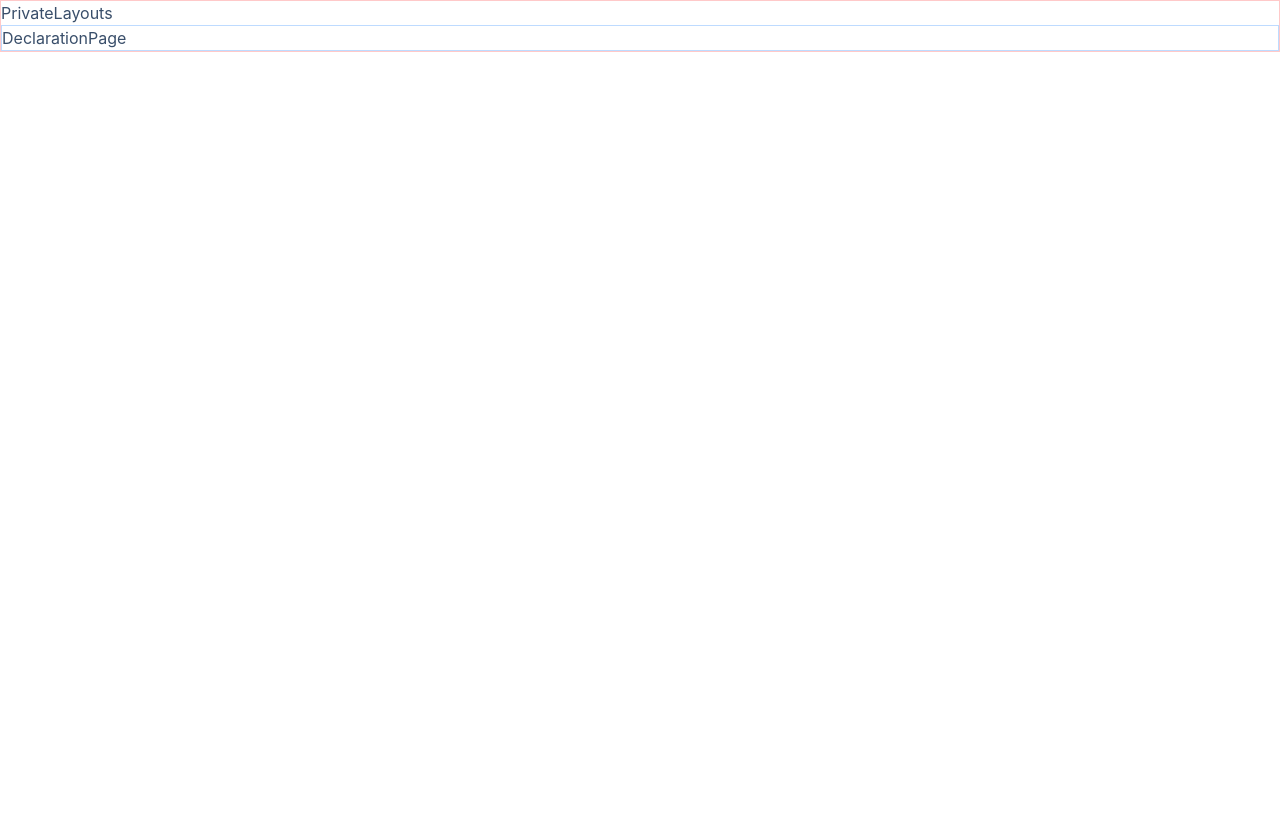
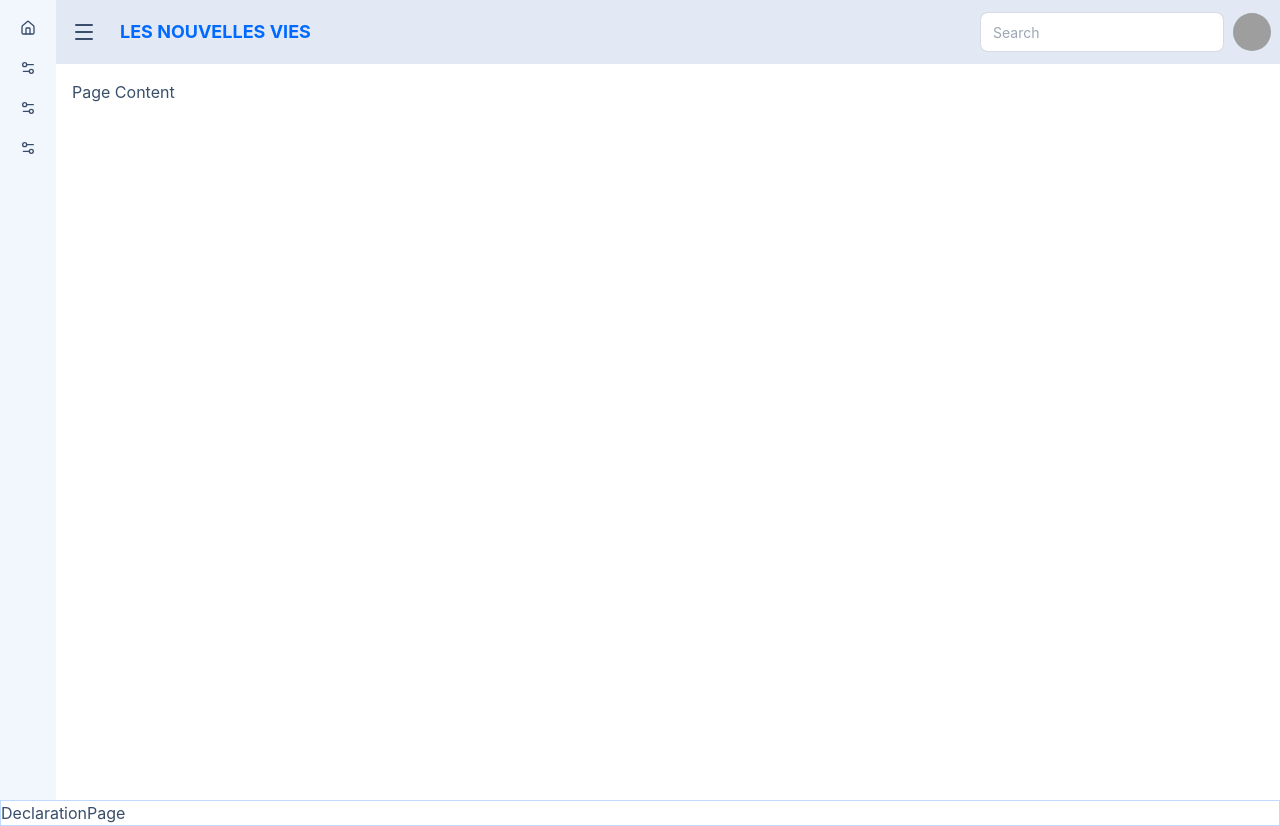
Before and after one commit to sf2356/front-webApp-naissances, a React (Vite) app: page /private/declaration in a window 1280 px wide. Before the commit the page ends 800 px from the top, so only its background shows below. Built offline with nearby package versions, Linux system fonts and the light colour scheme; grey boxes are pictures that could not be loaded.

Commit message:
creation du layout

```diff
--- a/package.json
+++ b/package.json
@@ -11,6 +11,7 @@
   },
   "dependencies": {
     "@tailwindcss/vite": "^4.2.1",
+    "lucide-react": "^0.577.0",
     "react": "^19.2.0",
     "react-dom": "^19.2.0",
     "react-router-dom": "^7.13.1",
--- /dev/null
+++ b/src/Database_JSON/format_data.json
@@ -0,0 +1,46 @@
+[
+  '{{repeat(5, 7)}}',
+  {
+    id: '{{objectId()}}',
+    picture: 'http://placehold.it/32x32',
+    comment: '{{lorem(10, "words")}}',
+    status: '{{random("NEW", "ON_GOING", "VALIDATED")}}',
+    registered: '{{date(new Date(2014, 0, 1), new Date(), "YYYY-MM-ddThh:mm:ss Z")}}',
+    child:{
+		gender: '{{gender()}}',
+        eyeColor: '{{random("blue", "brown", "green")}}',
+        firstName: '{{firstName()}}',
+        lastName: '{{surname()}}',
+        birthDate: '{{date(new Date(2014, 0, 1), new Date(), "YYYY-MM-ddThh:mm:ss Z")}}'
+
+    },
+    firstParent:{
+		gender: '{{gender()}}',
+        eyeColor: '{{random("blue", "brown", "green")}}',
+        firstName: '{{firstName()}}',
+        lastName: '{{surname()}}',
+        birthDate: '{{date(new Date(2014, 0, 1), new Date(), "YYYY-MM-ddThh:mm:ss Z")}}',
+        email: '{{email()}}',
+        phone: '+1 {{phone()}}',
+        address: '{{integer(100, 999)}} {{street()}}, {{city()}}, {{state()}}, {{integer(100, 10000)}}'
+
+    },
+
+    secondParent:{
+		gender: '{{gender()}}',
+        eyeColor: '{{random("blue", "brown", "green")}}',
+        firstName: '{{firstName()}}',
+        lastName: '{{surname()}}',
+        birthDate: '{{date(new Date(2014, 0, 1), new Date(), "YYYY-MM-ddThh:mm:ss Z")}}',
+        email: '{{email()}}',
+        phone: '+1 {{phone()}}',
+        address: '{{integer(100, 999)}} {{street()}}, {{city()}}, {{state()}}, {{integer(100, 10000)}}'
+
+    },
+    company:{
+      name:'{{company().toUpperCase()}}',
+      address: '{{integer(100, 999)}} {{street()}}, {{city()}}, {{state()}}, {{integer(100, 10000)}}'
+
+  }
+  }
+]
--- /dev/null
+++ b/src/Layouts/NavBarLayout.tsx
@@ -0,0 +1,40 @@
+import { Menu } from 'lucide-react'
+
+function NavBarLayout() {
+  return (
+    <nav className="navbar w-full bg-base-300 ">
+      <label htmlFor="my-drawer-4" aria-label="open sidebar" className="btn btn-square btn-ghost">
+        {/* Sidebar toggle icon */}
+        <Menu />
+      </label>
+      <div className="flex-1">
+        <a className="px-4 text-lg font-bold text-primary">LES NOUVELLES VIES</a>
+      </div>
+      <div className="flex gap-2">
+    <input type="text" placeholder="Search" className="input input-bordered w-24 md:w-auto" />
+    <div className="dropdown dropdown-end">
+      <div tabIndex={0} role="button" className="btn btn-ghost btn-circle avatar">
+        <div className="w-10 rounded-full">
+          <img
+            alt="Tailwind CSS Navbar component"
+            src="https://img.daisyui.com/images/stock/photo-1534528741775-53994a69daeb.webp" />
+        </div>
+      </div>
+      <ul
+        className="menu menu-sm dropdown-content bg-base-100 rounded-box z-1 mt-3 w-52 p-2 shadow">
+        <li>
+          <a className="justify-between">
+            Profile
+            <span className="badge">New</span>
+          </a>
+        </li>
+        <li><a>Settings</a></li>
+        <li><a>Logout</a></li>
+      </ul>
+    </div>
+  </div>
+    </nav>
+  )
+}
+
+export default NavBarLayout
--- a/src/Layouts/PrivateLayouts.tsx
+++ b/src/Layouts/PrivateLayouts.tsx
@@ -1,13 +1,24 @@
-import React from 'react'
 import { Outlet } from 'react-router-dom'
-
+import SidebarLayout from './SidebarLayout';
+import NavBarLayout from './NavBarLayout';
 function PrivateLayouts() {
   return (
-    <section className='border border-red-200'>
-      <h2>PrivateLayouts</h2>
-    <Outlet />
-    </section>
+    <div>
+
+      <div className="drawer lg:drawer-open">
+  <input id="my-drawer-4" type="checkbox" className="drawer-toggle" />
+  <div className="drawer-content">
+    {/* Navbar */}
+    <NavBarLayout />
+    {/* Page content here */}
+    <div className="p-4">Page Content</div>
+  </div>
+<SidebarLayout />
+</div>
+  <Outlet />
+    </div>
+
   )
 }
 
-export default PrivateLayouts
+export default PrivateLayouts;
--- /dev/null
+++ b/src/Layouts/SidebarLayout.tsx
@@ -0,0 +1,48 @@
+import { Link } from "react-router"
+
+function SidebarLayout() {
+  return (
+    <div className="drawer-side is-drawer-close:overflow-visible">
+    <label htmlFor="my-drawer-4" aria-label="close sidebar" className="drawer-overlay"></label>
+    <div className="flex min-h-full flex-col items-start bg-base-200 is-drawer-close:w-14 is-drawer-open:w-64">
+      {/* Sidebar content here */}
+      <ul className="menu w-full grow">
+        {/* List item */}
+        <li>
+          <button className="is-drawer-close:tooltip is-drawer-close:tooltip-right" data-tip="Homepage">
+            {/* Home icon */}
+            <svg xmlns="http://www.w3.org/2000/svg" viewBox="0 0 24 24" strokeLinejoin="round" strokeLinecap="round" strokeWidth="2" fill="none" stroke="currentColor" className="my-1.5 inline-block size-4"><path d="M15 21v-8a1 1 0 0 0-1-1h-4a1 1 0 0 0-1 1v8"></path><path d="M3 10a2 2 0 0 1 .709-1.528l7-5.999a2 2 0 0 1 2.582 0l7 5.999A2 2 0 0 1 21 10v9a2 2 0 0 1-2 2H5a2 2 0 0 1-2-2z"></path></svg>
+            <Link to="/"><span className="is-drawer-close:hidden">Tableau de bord</span></Link>
+          </button>
+        </li>
+
+        {/* List item */}
+        <li>
+          <button className="is-drawer-close:tooltip is-drawer-close:tooltip-right" data-tip="Settings">
+            {/* Settings icon */}
+            <svg xmlns="http://www.w3.org/2000/svg" viewBox="0 0 24 24" strokeLinejoin="round" strokeLinecap="round" strokeWidth="2" fill="none" stroke="currentColor" className="my-1.5 inline-block size-4"><path d="M20 7h-9"></path><path d="M14 17H5"></path><circle cx="17" cy="17" r="3"></circle><circle cx="7" cy="7" r="3"></circle></svg>
+            <Link to="/declarations"><span className="is-drawer-close:hidden">Les declarations</span></Link>
+          </button>
+        </li>
+<li>
+          <button className="is-drawer-close:tooltip is-drawer-close:tooltip-right" data-tip="Settings">
+            {/* Settings icon */}
+            <svg xmlns="http://www.w3.org/2000/svg" viewBox="0 0 24 24" strokeLinejoin="round" strokeLinecap="round" strokeWidth="2" fill="none" stroke="currentColor" className="my-1.5 inline-block size-4"><path d="M20 7h-9"></path><path d="M14 17H5"></path><circle cx="17" cy="17" r="3"></circle><circle cx="7" cy="7" r="3"></circle></svg>
+            <Link to="/notifications"><span className="is-drawer-close:hidden">Notification</span></Link>
+          </button>
+        </li>
+        <li>
+          <button className="is-drawer-close:tooltip is-drawer-close:tooltip-right" data-tip="Settings">
+            {/* Settings icon */}
+            <svg xmlns="http://www.w3.org/2000/svg" viewBox="0 0 24 24" strokeLinejoin="round" strokeLinecap="round" strokeWidth="2" fill="none" stroke="currentColor" className="my-1.5 inline-block size-4"><path d="M20 7h-9"></path><path d="M14 17H5"></path><circle cx="17" cy="17" r="3"></circle><circle cx="7" cy="7" r="3"></circle></svg>
+            <Link to="/settings"><span className="is-drawer-close:hidden">Parametres</span></Link>
+          </button>
+        </li>
+
+      </ul>
+    </div>
+  </div>
+  )
+}
+
+export default SidebarLayout
--- /dev/null
+++ b/src/Utils/Data_Link.ts
@@ -0,0 +1,20 @@
+const DATA_LINK = [
+    {
+        'to1': "/dashboard",
+        'label1': "Tableau de bord"
+    },
+    {
+        'to2': "/declarations",
+        'label2 ': "Declarations"
+    },
+    {
+        'to3': "/notifications",
+        'label3': "Notifications",
+    },
+    {
+        'to4': "/settings",
+        'label4': "Parametres",
+    }
+];
+
+export default DATA_LINK;
```
Also changed, not shown: 1 other file (tests, documents, lock files or other folders).
